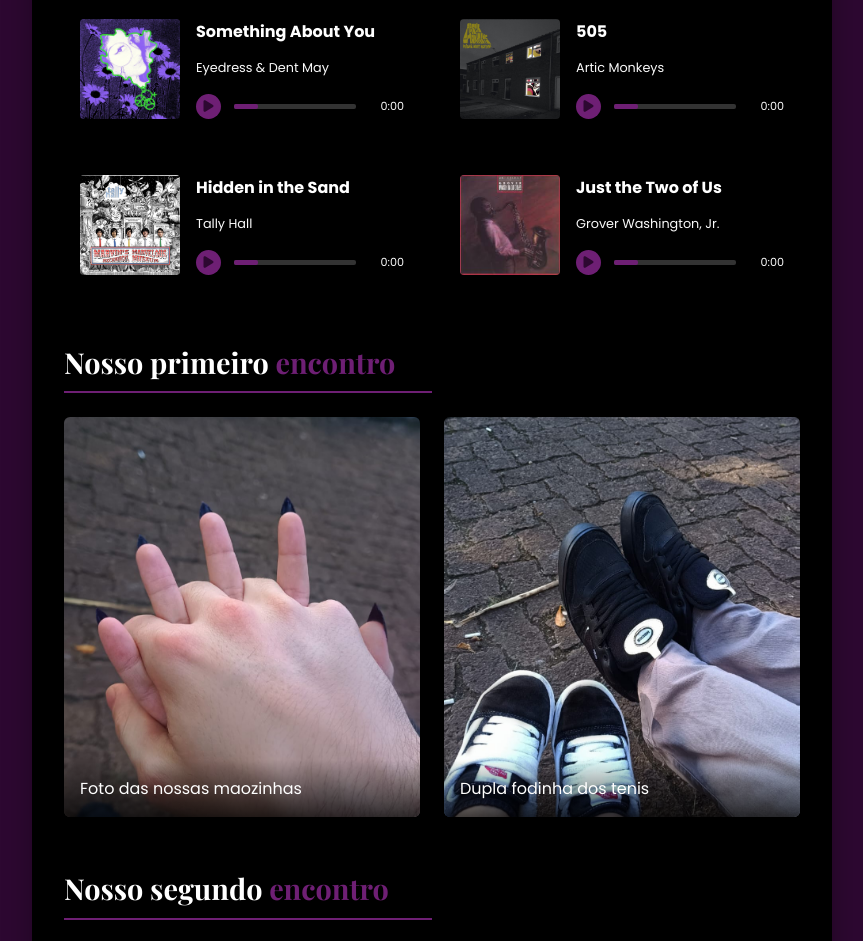
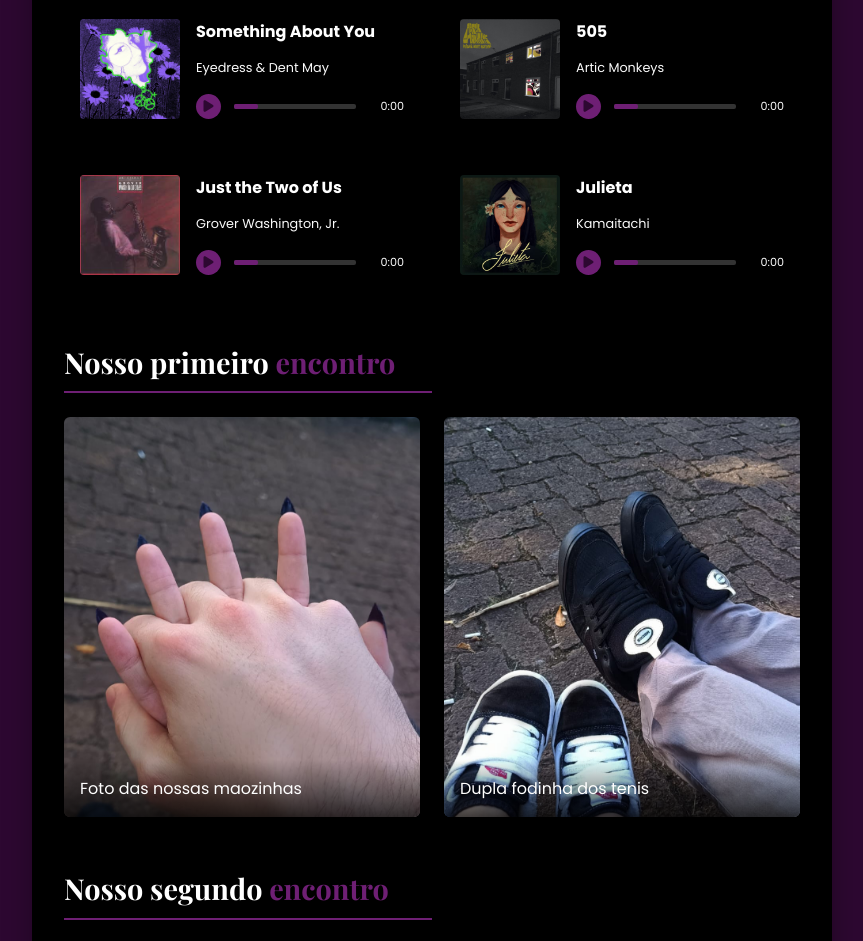
Before and after one commit to RafaelMengue2/fefe, a plain HTML site: page index.html in a window 1280 px wide. Shown: the part 1573-2514 px from the top of the page, without its empty margins (208-1071 px from the left). Drawn offline with nearby package versions, Linux system fonts and the light colour scheme.

Commit message:
segundo commit

```diff
--- a/index.html
+++ b/index.html
@@ -160,11 +160,11 @@
                         </div>
                     </div>
                     <div class="music-card">
-                        <div class="album-cover" style="background-image: url('./imagens/sand.jpg')"></div>
+                        <div class="album-cover" style="background-image: url('./imagens/negro.jpg')"></div>
                         <div class="track-info">
-                            <h3>Hidden in the Sand</h3>
-                            <p>Tally Hall</p>
-                            <audio id="track7" src="./musga/Tally Hall - Hidden in the Sand.mp3"></audio>
+                            <h3>Just the Two of Us</h3>
+                            <p>Grover Washington, Jr.</p>
+                            <audio id="track7" src="./musga/Just the Two of Us (feat. Bill Withers).mp3"></audio>
                             <div class="player-controls">
                                 <button class="play-btn" onclick="togglePlay(7)"><i class="fas fa-play"></i></button>
                                 <div class="progress-bar">
@@ -174,12 +174,12 @@
                             </div>
                         </div>
                     </div>
-                    <div class="music-card">
-                        <div class="album-cover" style="background-image: url('./imagens/negro.jpg')"></div>
+                                        <div class="music-card">
+                        <div class="album-cover" style="background-image: url('./imagens/kamaitachi.jpg')"></div>
                         <div class="track-info">
-                            <h3>Just the Two of Us</h3>
-                            <p>Grover Washington, Jr.</p>
-                            <audio id="track8" src="./musga/Just the Two of Us (feat. Bill Withers).mp3"></audio>
+                            <h3>Julieta</h3>
+                            <p>Kamaitachi</p>
+                            <audio id="track8" src="./musga/K a m a i t a c h i - Julieta (Prod.MarcusMaia).mp3"></audio>
                             <div class="player-controls">
                                 <button class="play-btn" onclick="togglePlay(8)"><i class="fas fa-play"></i></button>
                                 <div class="progress-bar">
```
Also changed, not shown: imagens/kamaitachi.jpg (added), 2 other files.
